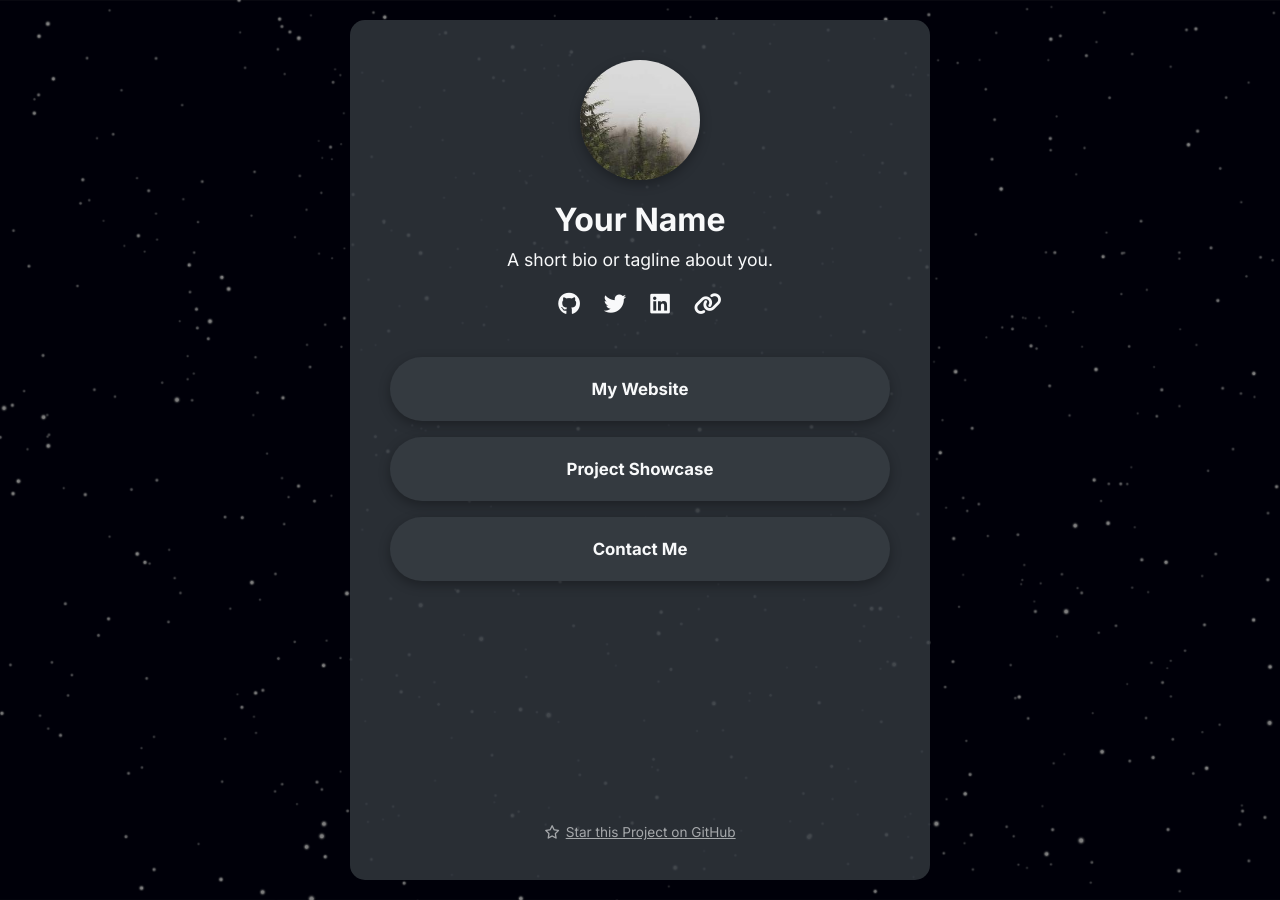
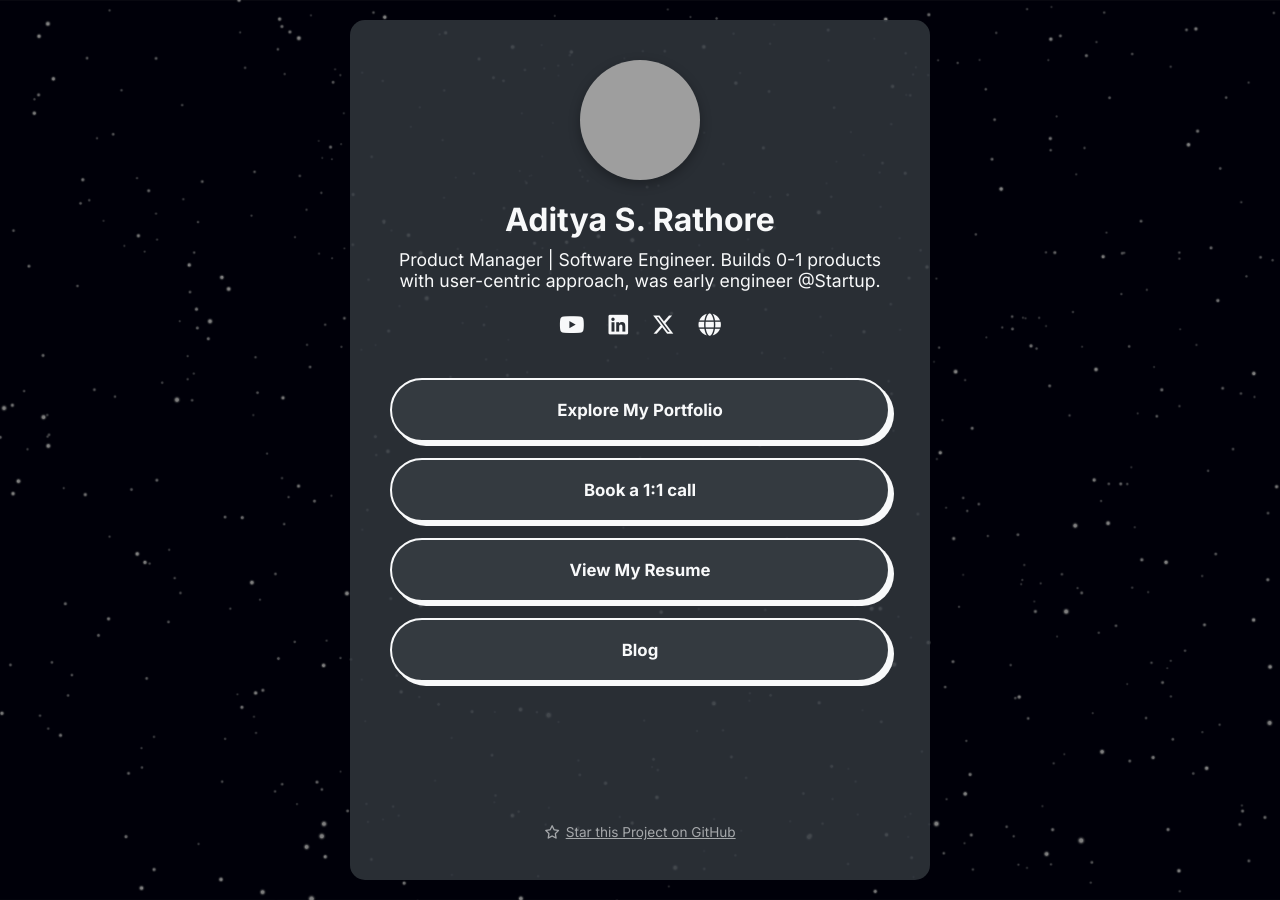
Before and after one commit to MrAdityaSaritaSingh/LinkMap, a Jekyll site: the page built from index.md, in a window 1280 px wide. Built offline with Jekyll 4.4.1, drawn with Linux system fonts in a browser that asks for light colours; grey boxes are pictures that could not be loaded.

Commit message:
make it mine

```diff
--- a/_config.yml
+++ b/_config.yml
@@ -8,28 +8,30 @@
 # -- Main Content --
 # These settings control the text and images that appear on your page.
 
-title: Your Name | Link Hub
-author_name: Your Name
-description: A short bio or tagline about you.
-profile_picture_url: "/assets/images/profile.jpg"
+title: Aditya S. Rathore | Link Hub
+author_name: Aditya S. Rathore
+description: "Product Manager | Software Engineer. Builds 0-1 products with user-centric approach, was early engineer @Startup."
+profile_picture_url: "https://ugc.production.linktr.ee/7ae4f5ff-647d-4554-8c26-dec2bde7db25_profile-pic-2.png"
 
 # -- Appearance --
 # These settings control the look and feel of your page.
 
 skin: "dark" # Options: default, dark, mint, ocean, or your own custom skin.
-button_style: "filled" # Options: filled, outline, hard-shadow
+button_style: "hard-shadow" # Options: filled, outline, hard-shadow
 background_image: "/assets/images/background.jpg" # Optional: Add a URL or local path to an image.
 
 # -- Links --
 # These are the main buttons that will appear on your page.
 # To add a new link, just copy the format.
 main_links:
-    - title: My Website
-      url: https://example.com
-    - title: Project Showcase
-      url: https://github.com/your-username
-    - title: Contact Me
-      url: mailto:email@example.com
+    - title: Explore My Portfolio
+      url: http://adityasrathore.com
+    - title: Book a 1:1 call
+      url: https://app.reclaim.ai/m/aditya-s-rathore
+    - title: View My Resume
+      url: https://drive.google.com/drive/folders/1S7-XrgFijp-Jpd7bezqt1QFVx8VNaWlQ?usp=drive_link
+    - title: Blog
+      url: https://adigeak.github.io/
 
 # -- Social Icons --
 # These icons will appear under your tagline.
@@ -38,16 +40,18 @@ main_links:
 # 2. Set the 'icon_style' (e.g., "brands", "solid", "regular").
 # 3. Set the 'icon_name' (e.g., "github", "link", "envelope").
 social_links:
-    - icon_style: brands
-      icon_name: github
-      url: https://github.com/your-username
-    - icon_style: brands
-      icon_name: twitter
-      url: https://twitter.com/your-username
-    - icon_style: brands
-      icon_name: linkedin
-      url: https://linkedin.com/in/your-username
-    - url: https://another-example.com
+  - icon_style: "brands"
+    icon_name: "youtube"
+    url: "https://www.youtube.com/ @Aditya.S.Rathore"
+  - icon_style: "brands"
+    icon_name: "linkedin"
+    url: "https://www.linkedin.com/in/aditya-s-rathore/"
+  - icon_style: "brands"
+    icon_name: "x-twitter"
+    url: "https://x.com/adityasrathor3"
+  - icon_style: "solid"
+    icon_name: "globe"
+    url: "https://adityasrathore.com/"
 
 # -- Analytics --
 # To enable analytics, set the 'provider' and fill in your ID or token.
@@ -65,4 +69,4 @@ plugins:
 
 # Sass settings
 sass:
-    sass_dir: _sass
+  sass_dir: _sass
```
